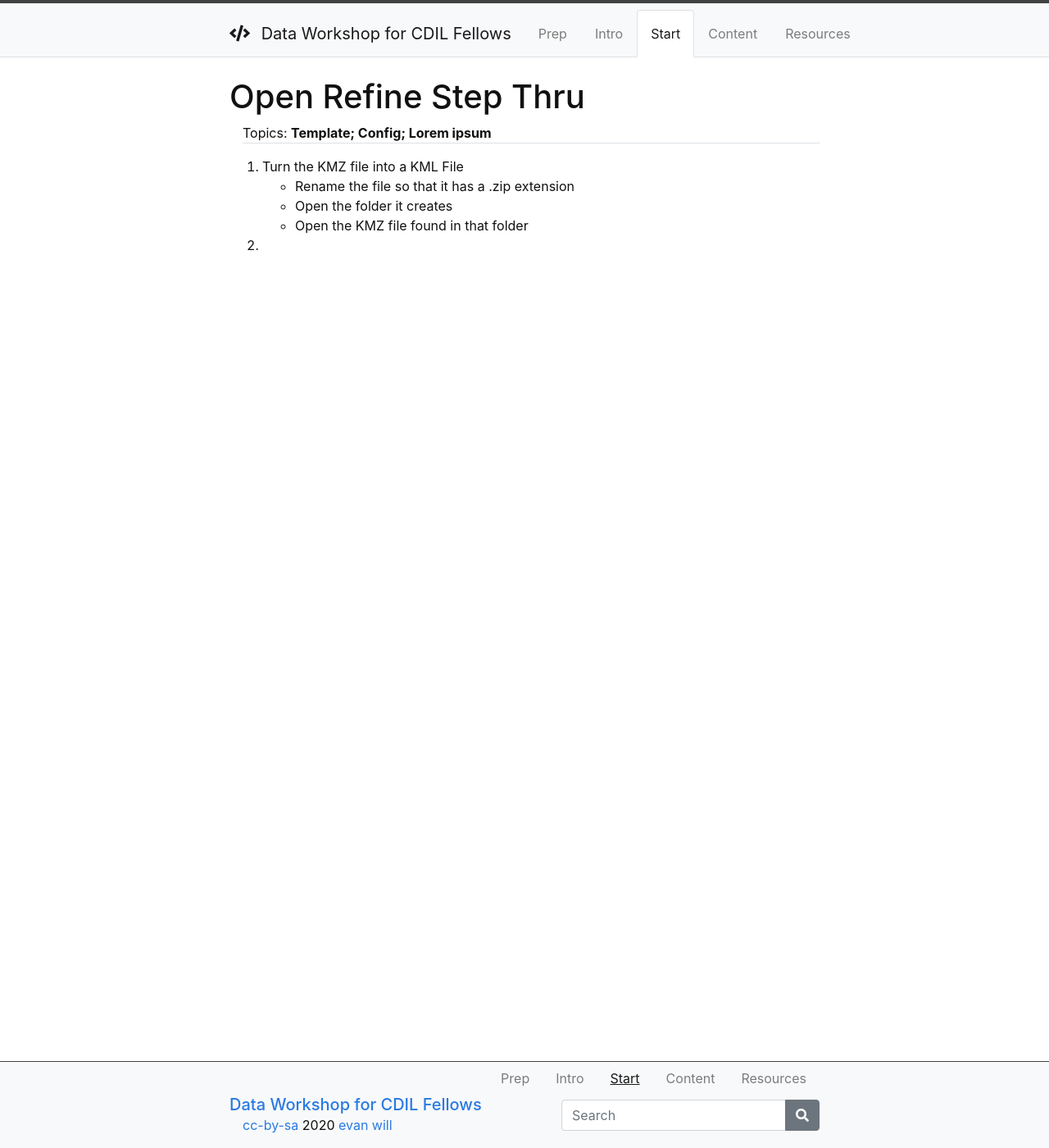
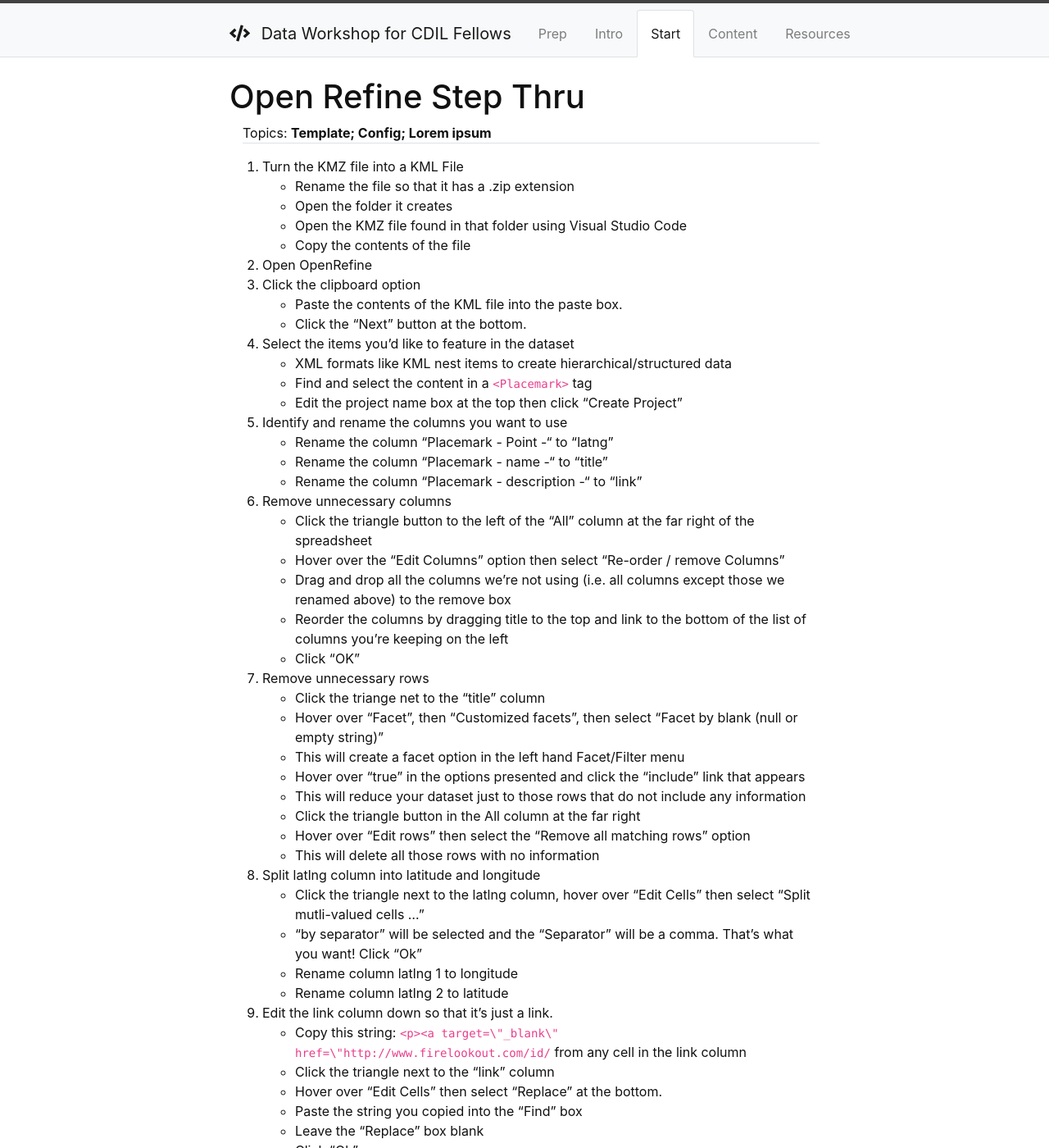
Before and after one commit to dcnb/dataworkshop, a Jekyll site: the page built from content/2-lesson.md, in a window 1280 px wide and 1400 px high. Shown: the whole window at 82% size. Built offline with Jekyll 4.4.1, drawn with Linux system fonts in a browser that asks for light colours; some of the changed text lies outside the part shown.

Commit message:
Update 2-lesson.md

```diff
--- a/content/2-lesson.md
+++ b/content/2-lesson.md
@@ -7,5 +7,50 @@ topics: Template; Config; Lorem ipsum
 1. Turn the KMZ file into a KML File
     - Rename the file so that it has a .zip extension
     - Open the folder it creates
-    - Open the KMZ file found in that folder
-2.
+    - Open the KMZ file found in that folder using Visual Studio Code
+    - Copy the contents of the file
+2. Open OpenRefine
+3. Click the clipboard option
+    - Paste the contents of the KML file into the paste box.
+    - Click the "Next" button at the bottom.
+4. Select the items you'd like to feature in the dataset
+    - XML formats like KML nest items to create hierarchical/structured data
+    - Find and select the content in a `<Placemark>` tag
+    - Edit the project name box at the top then click "Create Project"
+5. Identify and rename the columns you want to use
+    - Rename the column "Placemark - Point -" to "latng"
+    - Rename the column "Placemark - name -" to "title"
+    - Rename the column "Placemark - description -" to "link"
+6. Remove unnecessary columns
+    - Click the triangle button to the left of the "All" column at the far right of the spreadsheet
+    - Hover over the "Edit Columns" option then select "Re-order / remove Columns"
+    - Drag and drop all the columns we're not using (i.e. all columns except those we renamed above) to the remove box
+    - Reorder the columns by dragging title to the top and link to the bottom of the list of columns you're keeping on the left
+    - Click "OK"
+7. Remove unnecessary rows
+    - Click the triange net to the "title" column
+    - Hover over "Facet", then "Customized facets", then select "Facet by blank (null or empty string)"
+    - This will create a facet option in the left hand Facet/Filter menu
+    - Hover over "true" in the options presented and click the "include" link that appears
+    - This will reduce your dataset just to those rows that do not include any information
+    - Click the triangle button in the All column at the far right
+    - Hover over "Edit rows" then select the "Remove all matching rows" option
+    - This will delete all those rows with no information
+8. Split latlng column into latitude and longitude
+    - Click the triangle next to the latlng column, hover over "Edit Cells" then select "Split mutli-valued cells ..."
+    - "by separator" will be selected and the "Separator" will be a comma. That's what you want! Click "Ok"
+    - Rename column latlng 1 to longitude
+    - Rename column latlng 2 to latitude
+9. Edit the link column down so that it's just a link.
+    - Copy this string: `<p><a target=\"_blank\" href=\"http://www.firelookout.com/id/` from any cell in the link column
+    - Click the triangle next to the "link" column
+    - Hover over "Edit Cells" then select "Replace" at the bottom.
+    - Paste the string you copied into the "Find" box
+    - Leave the "Replace" box blank
+    - Click "Ok"
+    - Now repeat the find/replace process above by finding and replacing this string: `</a></p>`
+10. Split the link column
+    - Click the triangle next to the "link" column, hover over "Edit Cells" then select "Split mutli-valued cells ..."
+    - "by separator" will be selected and the "Separator" will be a comma. Edit that to be `">"` then click "Ok"
+    - Rename column Link 1 to page
+    - Rename column Link 2 to url
```
